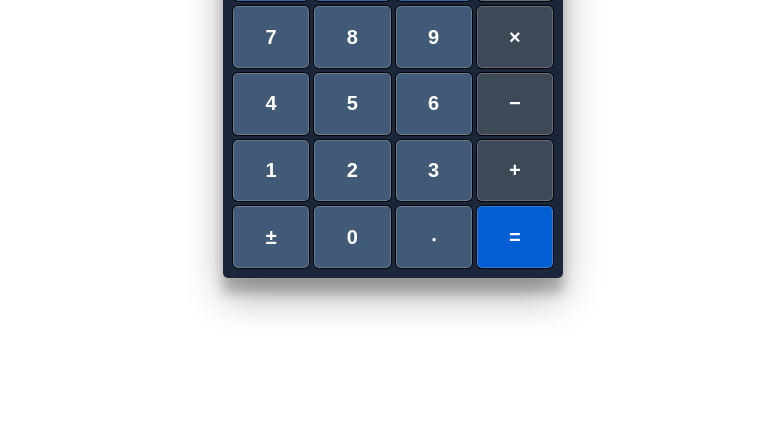
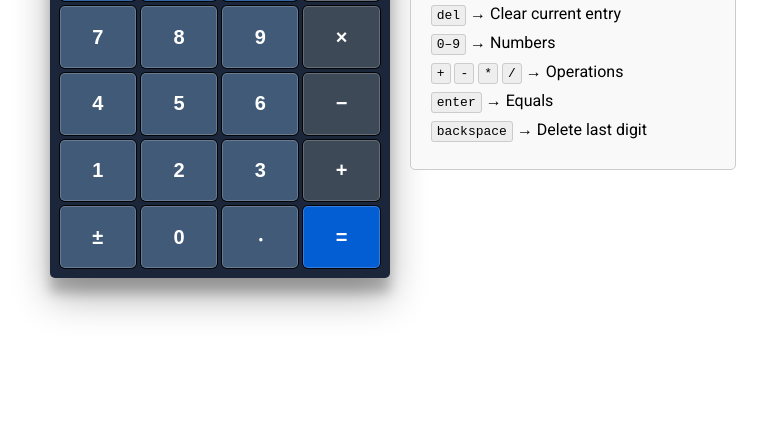
Before and after one commit to cwjr-dev/calculator, a plain HTML site: page index.html in a window 1280 px wide. Shown: the part 362-800 px from the top of the page, without its empty margins (247-1014 px from the left). Drawn offline with Linux system fonts and the light colour scheme.

Commit message:
feat(calculator): add keyboard shortcuts support and display
Add a section to the page that displays available keyboard
shortcuts (e.g. Esc to clear, Enter to calculate).

```diff
--- a/calculator.js
+++ b/calculator.js
@@ -273,6 +273,9 @@ function handleKeyDown(event) {
     else if (keyPressed === ".") {
         handleDecimalClick();
     }
+    else if (keyPressed === "Escape") {
+        handleAllClearClick();
+    }
     else if (keyPressed === "Delete") {
         handleClearClick();
     }
--- a/index.html
+++ b/index.html
@@ -51,5 +51,15 @@
             </div>
         </div>
     </div>
+
+    <div class="shortcuts">
+    <h1>Keyboard Shortcuts</h1>
+    <p><kbd>esc</kbd> → Clear All</p>
+    <p><kbd>del</kbd> → Clear current entry</p>
+    <p><kbd>0–9</kbd> → Numbers</p>
+    <p><kbd>+</kbd> <kbd>-</kbd> <kbd>*</kbd> <kbd>/</kbd> → Operations</p>
+    <p><kbd>enter</kbd> → Equals</p>
+    <p><kbd>backspace</kbd> → Delete last digit</p>
+  </div>
 </body>
 </html>
--- a/style.css
+++ b/style.css
@@ -12,6 +12,7 @@ body {
     display: flex;
     justify-content: center;
     align-items: center;
+    gap: 20px;
 }
 
 .calculator {
@@ -114,3 +115,22 @@ button {
     font-weight: bold;
     box-shadow: rgba(255, 255, 255, 0.2) 0px 0px 0px 1px inset, rgba(0, 0, 0, 0.9) 0px 0px 0px 1px;
 }
+
+.shortcuts {
+      border: 1px solid #ccc;
+      background: #f9f9f9;
+      padding: 20px;
+      border-radius: 5px;
+}
+
+.shortcuts p {
+    margin: 10px 0;
+}
+
+.shortcuts kbd {
+      background: #eee;
+      border: 1px solid #ccc;
+      padding: 2px 5px;
+      border-radius: 3px;
+      font-family: monospace;
+}
```
